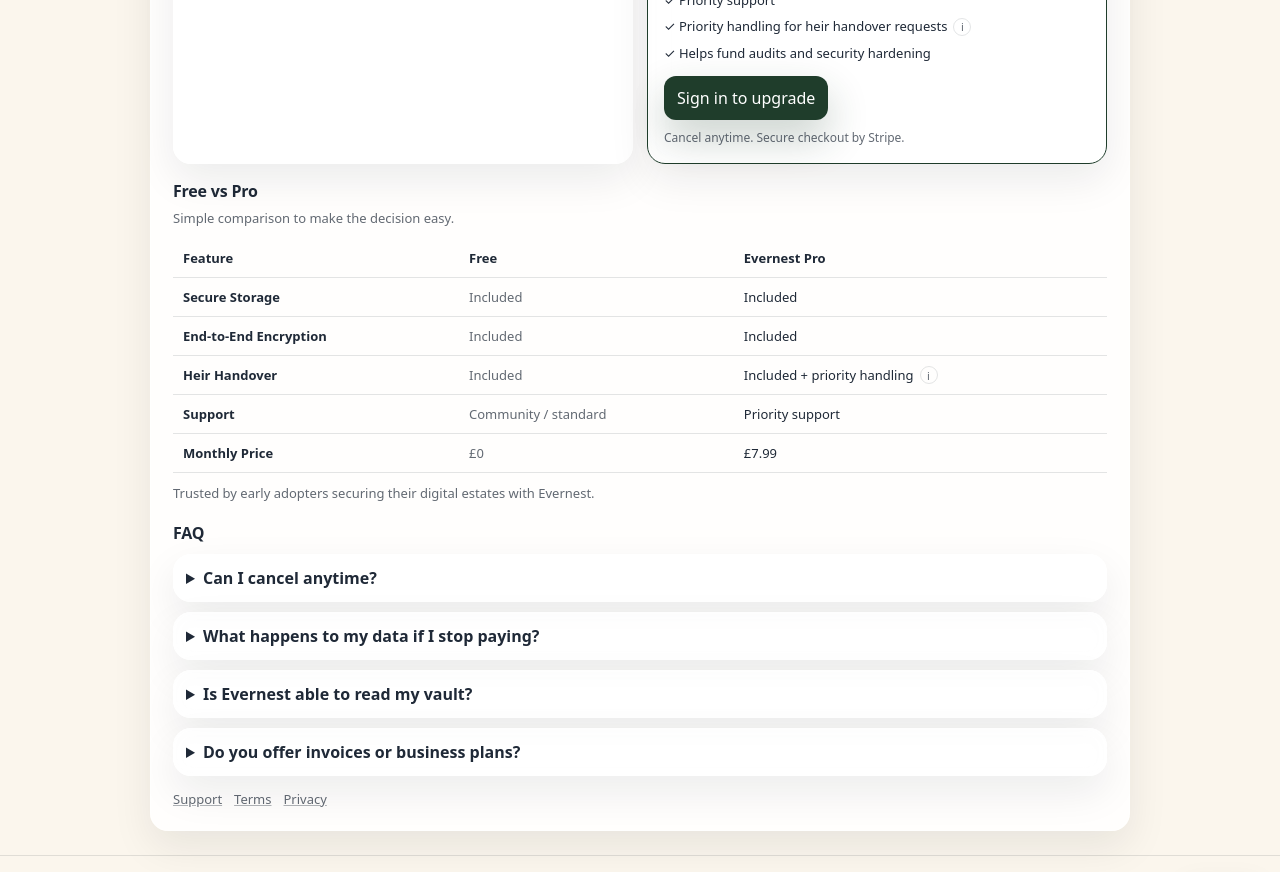
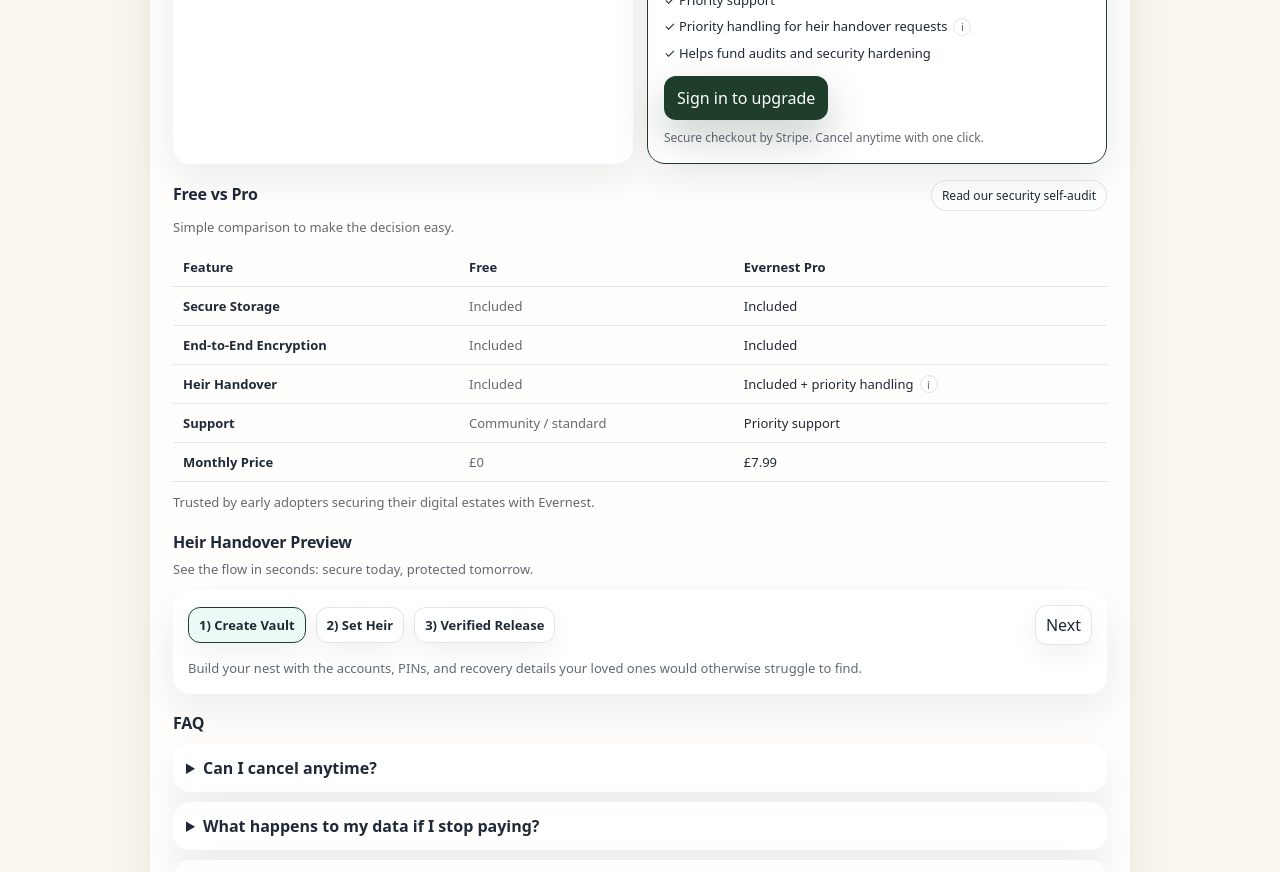
Before and after one commit to jeat14/custom, a React (Vite) app in the folder frontend/: page /pricing in a window 1280 px wide. Shown: the part 420-1292 px from the top of the page. Built offline with nearby package versions, Linux system fonts and the light colour scheme; no server answers.

Commit message:
Polish pricing trust and demo

```diff
--- a/frontend/src/ui/Pricing.tsx
+++ b/frontend/src/ui/Pricing.tsx
@@ -15,6 +15,7 @@
   const [isBusy, setIsBusy] = useState(false)
   const [error, setError] = useState<string | null>(null)
   const [notice, setNotice] = useState<string | null>(null)
+  const [demoStep, setDemoStep] = useState(0)
 
   const checkoutStatus = useMemo(() => {
     const s = new URLSearchParams(location.search).get('checkout')
@@ -303,13 +304,20 @@
               )}
             </div>
             <div className="muted" style={{ marginTop: 8, fontSize: 12, lineHeight: 1.6 }}>
-              Cancel anytime. Secure checkout by Stripe.
+              Secure checkout by Stripe. Cancel anytime with one click.
             </div>
           </div>
         </div>
 
         <div style={{ marginTop: 16 }}>
-          <h2 style={{ margin: 0, fontSize: 16, letterSpacing: -0.2 }}>Free vs Pro</h2>
+          <div style={{ display: 'flex', justifyContent: 'space-between', alignItems: 'baseline', gap: 12 }}>
+            <h2 style={{ margin: 0, fontSize: 16, letterSpacing: -0.2 }}>Free vs Pro</h2>
+            <Link to="/security-audit" style={{ textDecoration: 'none' }}>
+              <span className="pill" style={{ fontSize: 12 }}>
+                Read our security self‑audit
+              </span>
+            </Link>
+          </div>
           <div className="muted" style={{ marginTop: 6, fontSize: 13, lineHeight: 1.6 }}>
             Simple comparison to make the decision easy.
           </div>
@@ -338,6 +346,61 @@
           </div>
           <div className="muted" style={{ marginTop: 10, fontSize: 13, lineHeight: 1.6 }}>
             Trusted by early adopters securing their digital estates with Evernest.
+          </div>
+        </div>
+
+        <div style={{ marginTop: 18 }}>
+          <h2 style={{ margin: 0, fontSize: 16, letterSpacing: -0.2 }}>Heir Handover Preview</h2>
+          <div className="muted" style={{ marginTop: 6, fontSize: 13, lineHeight: 1.6 }}>
+            See the flow in seconds: secure today, protected tomorrow.
+          </div>
+
+          <div className="card" style={{ padding: 14, marginTop: 10 }}>
+            <div style={{ display: 'flex', gap: 10, flexWrap: 'wrap', alignItems: 'center', justifyContent: 'space-between' }}>
+              <div style={{ display: 'flex', gap: 10, flexWrap: 'wrap', alignItems: 'center' }}>
+                {[
+                  { title: '1) Create Vault', text: 'Add your critical accounts and recovery notes.' },
+                  { title: '2) Set Heir', text: 'Choose an heir and configure your handover.' },
+                  { title: '3) Verified Release', text: 'Requests are reviewed, then the heir receives access.' },
+                ].map((s, idx) => (
+                  <button
+                    key={s.title}
+                    type="button"
+                    onClick={() => setDemoStep(idx)}
+                    style={{
+                      padding: '8px 10px',
+                      border: idx === demoStep ? '1px solid var(--accent)' : '1px solid var(--border)',
+                      background: idx === demoStep ? 'rgba(16, 185, 129, 0.08)' : 'transparent',
+                      borderRadius: 12,
+                      fontSize: 13,
+                      fontWeight: 650,
+                      cursor: 'pointer',
+                    }}
+                  >
+                    {s.title}
+                  </button>
+                ))}
+              </div>
+              <button type="button" onClick={() => setDemoStep((n) => (n + 1) % 3)} style={{ padding: '8px 10px', borderRadius: 12 }}>
+                Next
+              </button>
+            </div>
+
+            <div style={{ marginTop: 12 }}>
+              {demoStep === 0 ? (
+                <div className="muted" style={{ fontSize: 13, lineHeight: 1.7 }}>
+                  Build your nest with the accounts, PINs, and recovery details your loved ones would otherwise struggle to find.
+                </div>
+              ) : demoStep === 1 ? (
+                <div className="muted" style={{ fontSize: 13, lineHeight: 1.7 }}>
+                  Assign an heir and keep your vault protected behind verification. Your encrypted vault stays private.
+                </div>
+              ) : (
+                <div className="muted" style={{ fontSize: 13, lineHeight: 1.7 }}>
+                  If an heir requests access, the verification step prevents abuse. Pro includes priority handling of reviews.
+                </div>
+              )}
+            </div>
           </div>
         </div>
 
```
